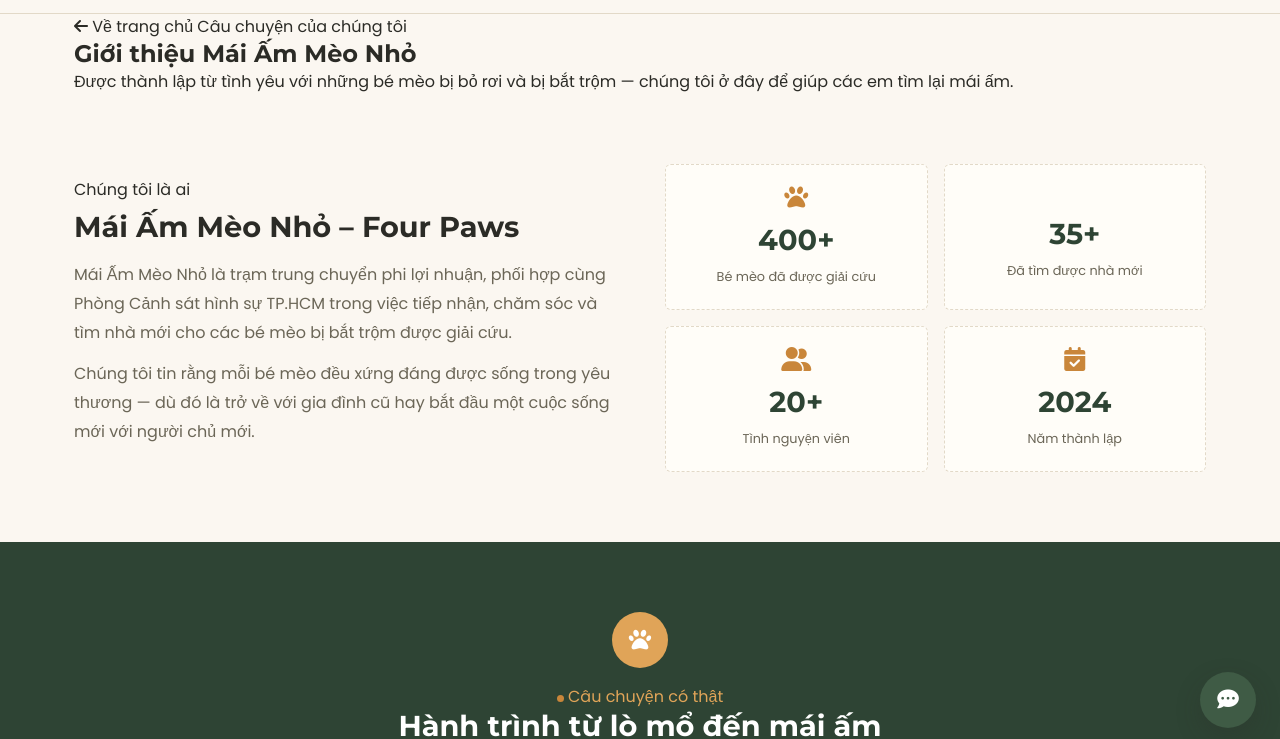
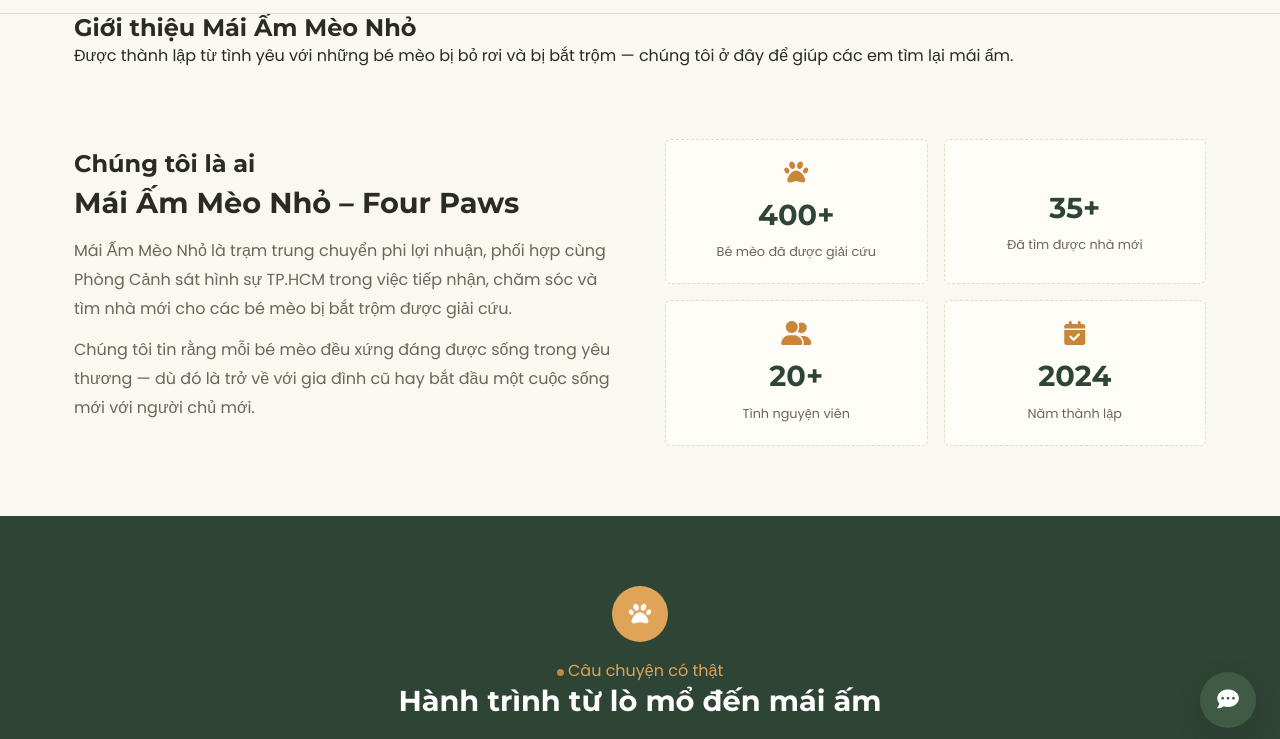
Before and after one commit to suokohiyama-ui/MaiAmMeoNho_CuuTroMeo, a plain HTML site: page gioithieu.html in a window 1280 px wide. Shown: the part 48-787 px from the top of the page. Drawn offline with Linux system fonts and the light colour scheme.

Commit message:
Add files via upload

```diff
--- a/gioithieu.html
+++ b/gioithieu.html
@@ -28,19 +28,17 @@
 
 <section class="page-hero">
   <div class="container">
-    <a href="index.html" class="back-link"><i class="fas fa-arrow-left"></i> Về trang chủ</a>
-    <span class="eyebrow">Câu chuyện của chúng tôi</span>
     <h1>Giới thiệu Mái Ấm Mèo Nhỏ</h1>
     <p>Được thành lập từ tình yêu với những bé mèo bị bỏ rơi và bị bắt trộm — chúng tôi ở đây để giúp các em tìm lại mái ấm.</p>
   </div>
 </section>
 
-<!-- CHÚNG TÔI LÀ AI -->
+
 <section class="gt-section">
   <div class="container">
     <div class="gt-grid">
       <div class="gt-text">
-        <span class="eyebrow">Chúng tôi là ai</span>
+        <span class="eyebrow"><h1>Chúng tôi là ai</h1></span>
         <h2>Mái Ấm Mèo Nhỏ – Four Paws</h2>
         <p>Mái Ấm Mèo Nhỏ là trạm trung chuyển phi lợi nhuận, phối hợp cùng Phòng Cảnh sát hình sự TP.HCM trong việc tiếp nhận, chăm sóc và tìm nhà mới cho các bé mèo bị bắt trộm được giải cứu.</p>
         <p>Chúng tôi tin rằng mỗi bé mèo đều xứng đáng được sống trong yêu thương — dù đó là trở về với gia đình cũ hay bắt đầu một cuộc sống mới với người chủ mới.</p>
```
